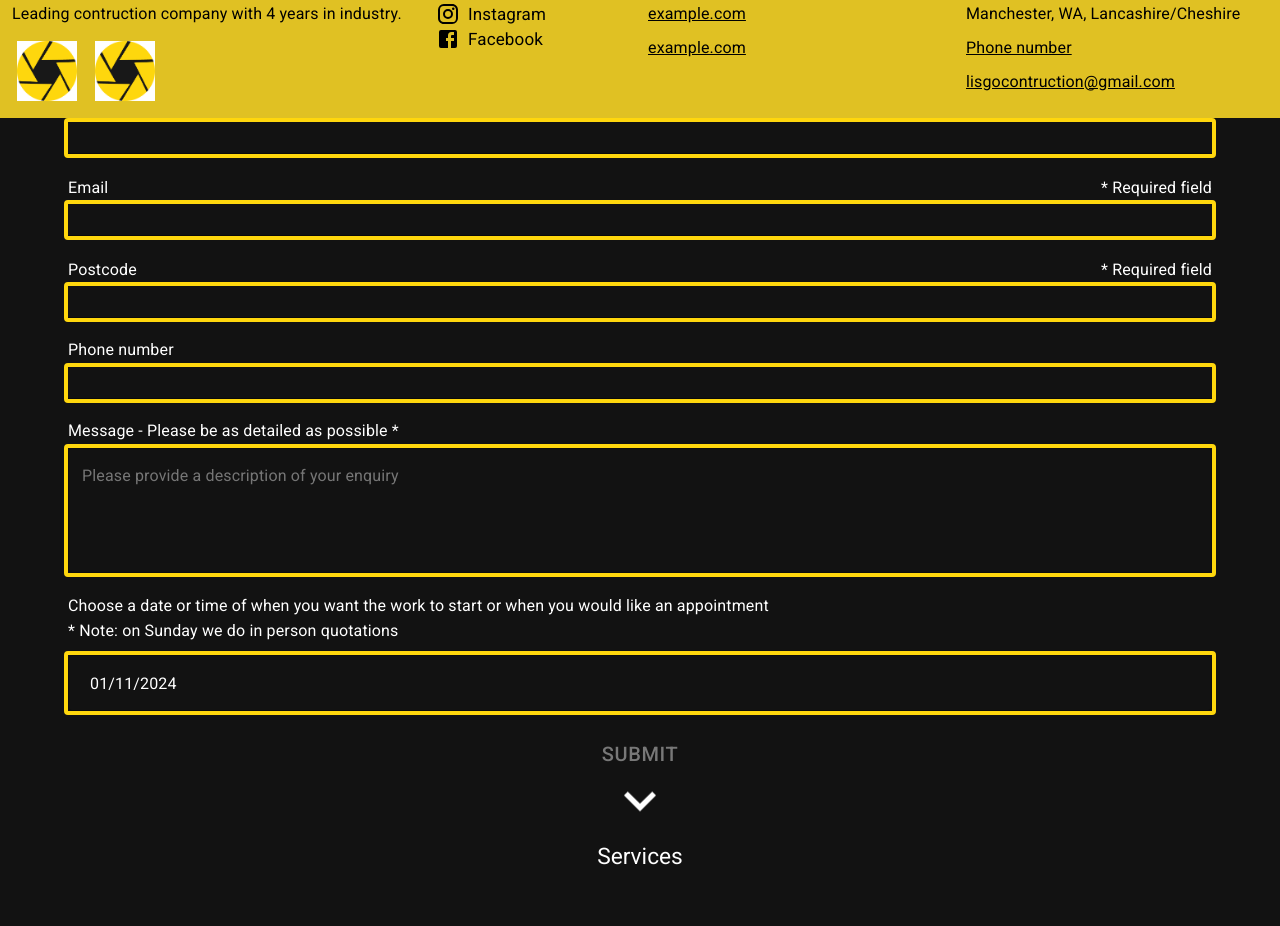
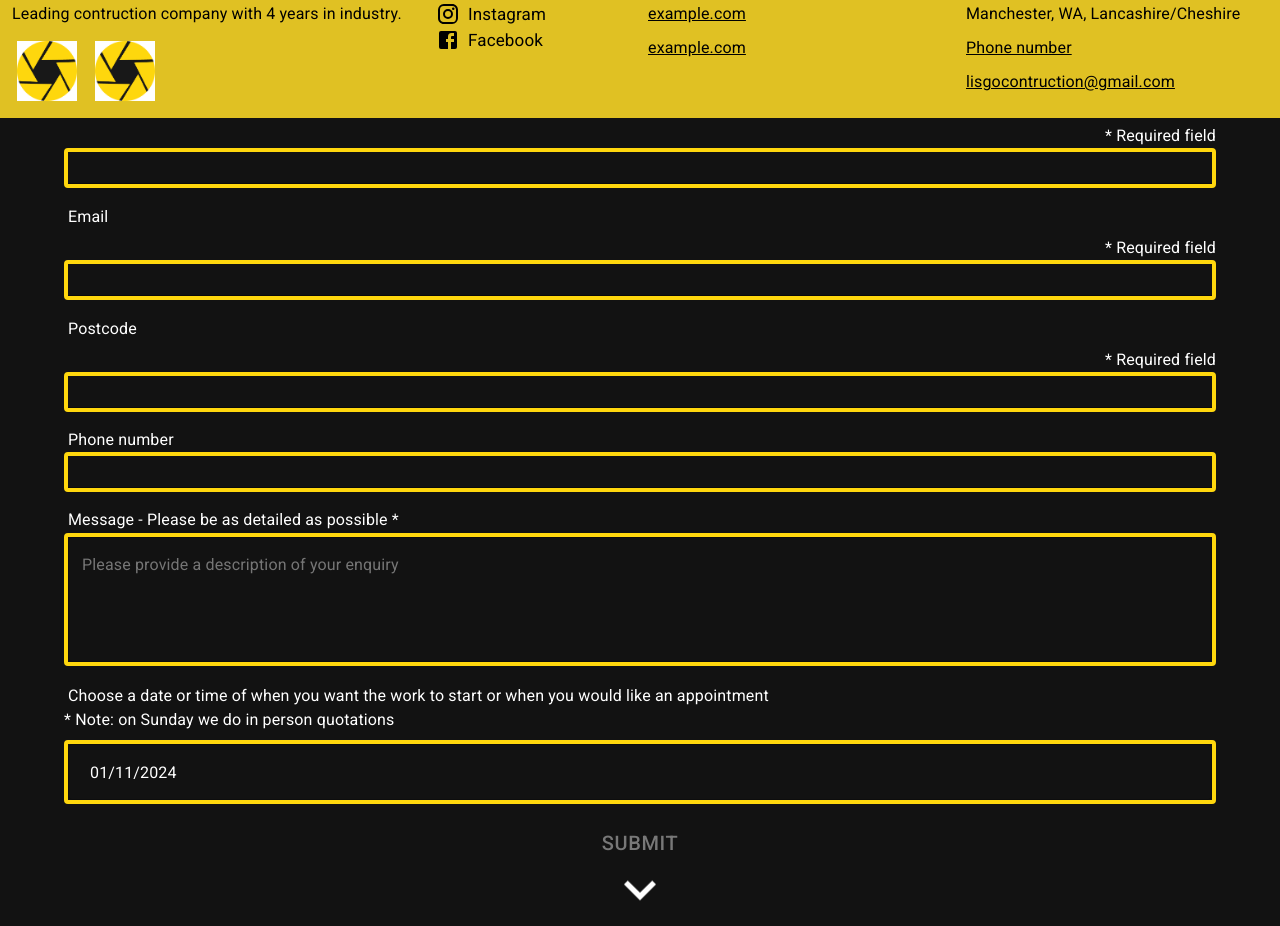
Before and after one commit to taldav8598/LisgoConstructionLtdWebsite, a React (Vite) app in the folder client/: page / in a window 1280 px wide. Shown: the part 682-1608 px from the top of the page. Built offline with nearby package versions, Linux system fonts and the light colour scheme; no server answers.

Commit message:
fix: to form labels associated with respective inputs

```diff
--- a/client/src/EnquireNow.jsx
+++ b/client/src/EnquireNow.jsx
@@ -361,24 +361,24 @@ export default function EnquireNow() {
             onSubmit={name && email && postcode ? handleSubmit : null}
           >
             <div className="label-wrapper">
-              <InputLabel htmlFor="name-input">Name</InputLabel>
-              <InputLabel htmlFor="name-input">* Required field</InputLabel>
+              <InputLabel htmlFor="name">Name</InputLabel>
+              <Typography variant="body">* Required field</Typography>
             </div>
             <Input
-              name="from_name"
-              id="name-input"
+              name="name"
+              id="name"
               variant="outlined"
               onChange={({ target }) => setName(target.value)}
               value={name}
             ></Input>
             <div className="label-wrapper">
-              <InputLabel htmlFor="email-input">Email</InputLabel>
-              <InputLabel htmlFor="name-input">* Required field</InputLabel>
+              <InputLabel htmlFor="email">Email</InputLabel>
+              <Typography variant="body">* Required field</Typography>
             </div>
 
             <Input
               name="email"
-              id="email-input"
+              id="email"
               variant="outlined"
               value={email}
               onChange={({ target }) => setEmail(target.value)}
@@ -386,11 +386,11 @@ export default function EnquireNow() {
             {!validEmail && <p> * Not a valid email. Please try again.</p>}
             <div className="label-wrapper">
               <InputLabel htmlFor="postcode">Postcode</InputLabel>
-              <InputLabel htmlFor="postcode-input">* Required field</InputLabel>
+              <Typography variant="body">* Required field</Typography>
             </div>
             <Input
               name="postcode"
-              id="postcode-input"
+              id="postcode"
               variant="outlined"
               value={postcode}
               onChange={({ target }) => setPostcode(target.value)}
@@ -406,30 +406,35 @@ export default function EnquireNow() {
               value={phoneNumber}
               onChange={({ target }) => setPhoneNumber(target.value)}
             ></Input>
-            <InputLabel htmlFor="enquiry-description-textfield">
+            <div>
+              <InputLabel htmlFor="message-input">
                 Message - Please be as detailed as possible *
               </InputLabel>
               <TextField
-              id="enquiry-description-textfield"
-              name="message"
+                id="message-input"
+                name="message-input"
+                value={message}
                 multiline
                 rows={4}
                 fullWidth={true}
                 placeholder="Please provide a description of your enquiry"
                 onChange={({ target }) => setMessage(target.value)}
               />
-            <InputLabel htmlFor="name-input">
+            </div>
+            <LocalizationProvider dateAdapter={AdapterDayjs}>
+              <InputLabel htmlFor="dateTimePicker">
                 Choose a date or time of when you want the work to start or when
                 you would like an appointment
               </InputLabel>
-            <InputLabel htmlFor="name-input">
+              <Typography variant="body">
                 * Note: on Sunday we do in person quotations
-            </InputLabel>
-            <LocalizationProvider dateAdapter={AdapterDayjs}>
+              </Typography>
               <DemoContainer components={["DateTimePicker"]}>
                 <DemoItem>
                   <CssBaseline />
                   <DateTimePicker
+                    name="dateTimePicker"
+                    id="dateTimePicker"
                     sx={{
                       color: "red",
                     }}
@@ -450,7 +455,6 @@ export default function EnquireNow() {
                     disablePast={true}
                     timeSteps={{ minutes: 30 }}
                     onChange={handleDateChange}
-                    name="start_date"
                   />
                 </DemoItem>
               </DemoContainer>
```
Lines whose indentation alone changed are shown as unchanged.
